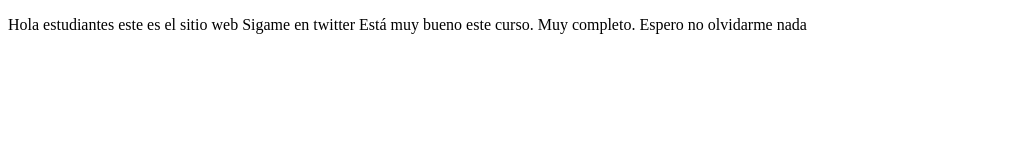
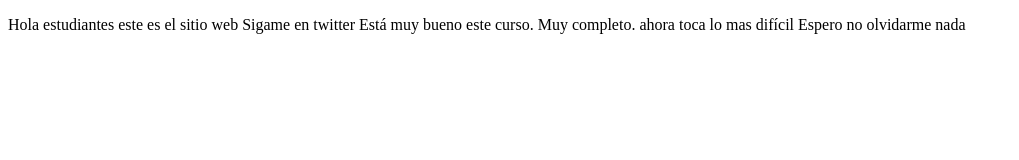
Before and after one commit to ec051112/proyectoDemoCursoPrework, a plain HTML site: page index.html in a window 1280 px wide. Shown: the whole page, without its empty margins (0-1019 px from the left). Drawn offline with Linux system fonts and the light colour scheme.

```diff
--- a/index.html
+++ b/index.html
@@ -10,7 +10,7 @@
     <p>Hola estudiantes este es el sitio web
         Sigame en twitter
         Está muy bueno este curso.
-        Muy completo.
+        Muy completo. ahora toca lo mas difícil
         Espero no olvidarme nada
         </p>
 
```
